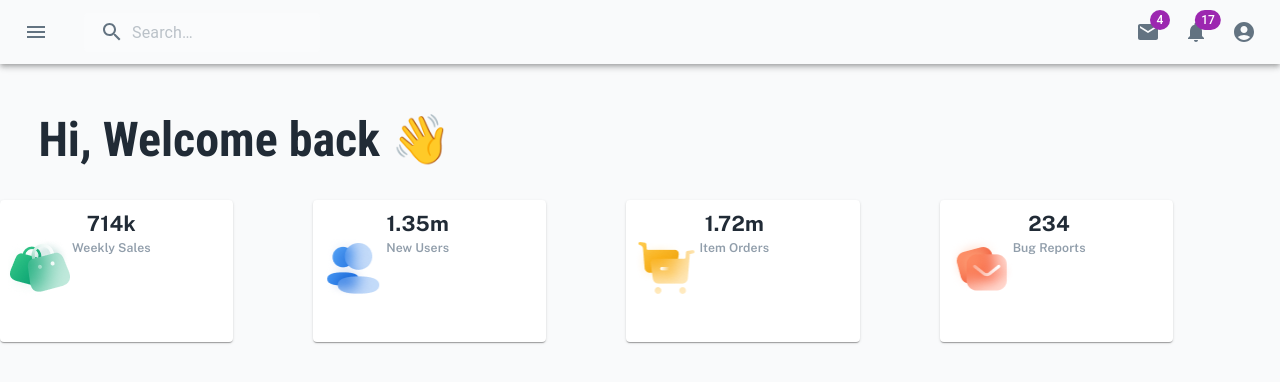
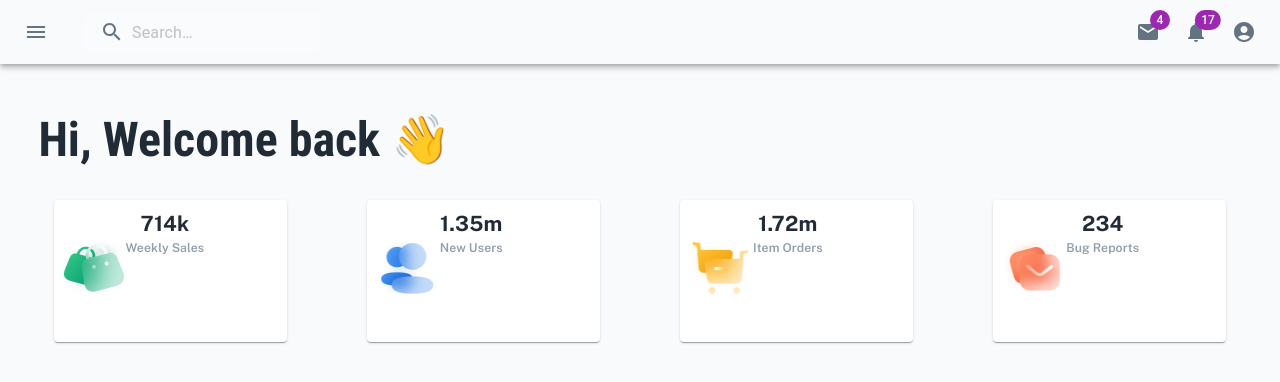
Before and after one commit to di0rio/uiminimalist, a React (Vite) app in the folder Client/: page / in a window 1280 px wide. Shown: the top 382 px of the page. Built offline with nearby package versions, Linux system fonts and the light colour scheme.

Commit message:
ajustes nas caixas

```diff
--- a/Client/src/components/Box/Box.module.css
+++ b/Client/src/components/Box/Box.module.css
@@ -1,3 +1,10 @@
+.main{
+    display: flex;
+
+    align-items: center;
+    justify-content: center;
+}
+
 .main img{
     margin-top: 2em;
 }
```
